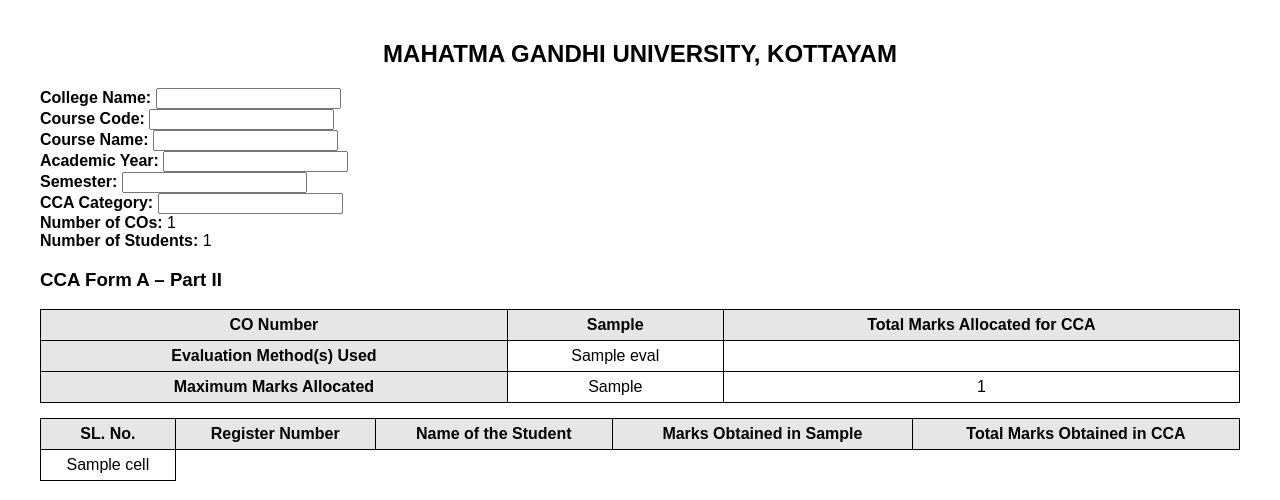
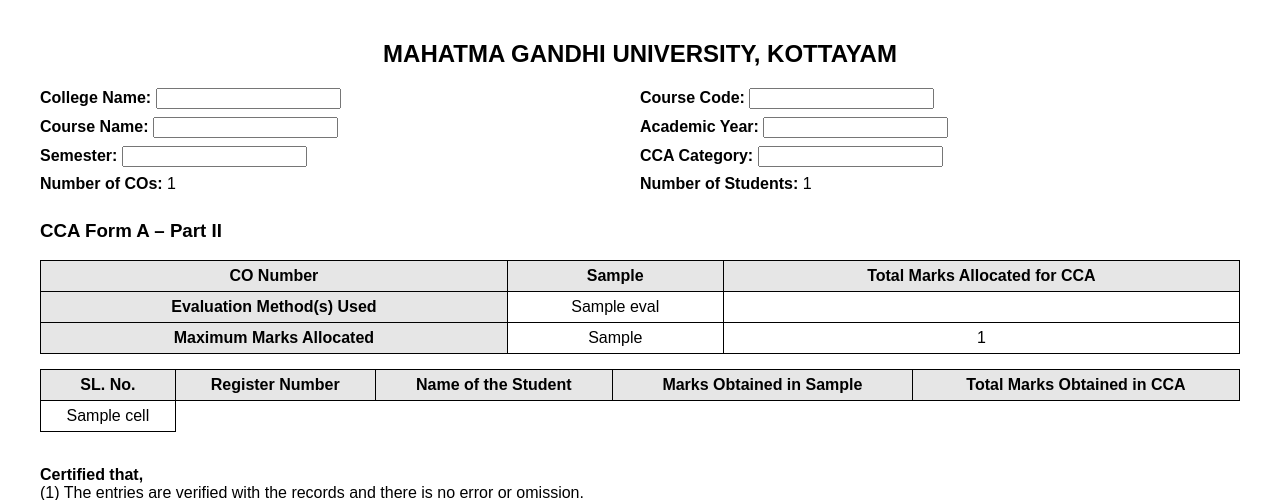
Before and after one commit to mtctacin/co-internal-marks-tool, a Flask app: template templates/preview.html in a window 1280 px wide. Shown: the top 500 px of the page. Run offline with Flask 3, Linux system fonts and the light colour scheme; the template is opened without the code that fills it: most values are stand-ins (such as "Sample title", 1, 10 or a date in 2020); form fields are guessed from the names that the template uses.

Commit message:
Attempt MGU CCA format-9

```diff
--- a/templates/preview.html
+++ b/templates/preview.html
@@ -39,22 +39,38 @@
 
 </style>
 
+<style>
+.info-container {
+  display: flex;
+  flex-wrap: wrap;
+}
+.info-item {
+  width: 50%;
+  margin-bottom: 8px;
+}
+</style>
+
 </head>
 
 <body>
 
 <h2>MAHATMA GANDHI UNIVERSITY, KOTTAYAM</h2>
 
-<p>
-<b>College Name:</b> {{form.college}} <br>
-<b>Course Code:</b> {{form.course_code}} <br>
-<b>Course Name:</b> {{form.course_name}} <br>
-<b>Academic Year:</b> {{form.year}} <br>
-<b>Semester:</b> {{form.semester}} <br>
-<b>CCA Category:</b> {{form.category}} <br>
-<b>Number of COs:</b> {{num_cos}} <br>
-<b>Number of Students:</b> {{num_students}}
-</p>
+
+
+<div class="info-container">
+  <div class="info-item"><b>College Name:</b> {{form.college}}</div>
+  <div class="info-item"><b>Course Code:</b> {{form.course_code}}</div>
+
+  <div class="info-item"><b>Course Name:</b> {{form.course_name}}</div>
+  <div class="info-item"><b>Academic Year:</b> {{form.year}}</div>
+
+  <div class="info-item"><b>Semester:</b> {{form.semester}}</div>
+  <div class="info-item"><b>CCA Category:</b> {{form.category}}</div>
+
+  <div class="info-item"><b>Number of COs:</b> {{num_cos}}</div>
+  <div class="info-item"><b>Number of Students:</b> {{num_students}}</div>
+</div>
 
 <h3>CCA Form A – Part II</h3>
 
```
